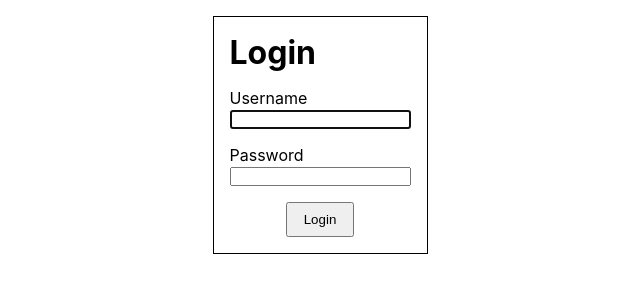
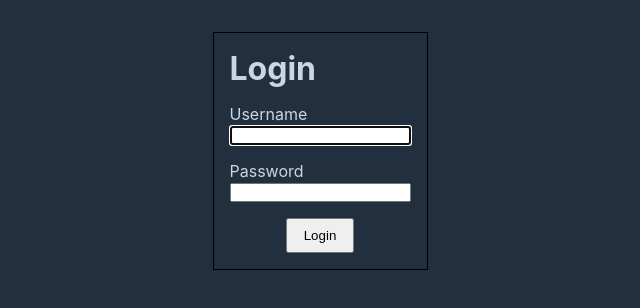
Before and after one commit to nahhuaraujo/gp-routing-ts, a React (Create React App) app: page /login in a window 1280 px wide. Shown: the top 308 px of the page, without its empty margins (320-960 px from the left). Built offline with nearby package versions, Linux system fonts and the light colour scheme.

Commit message:
Add implementation of global styles and styled components

```diff
--- /dev/null
+++ b/src/App.styled.ts
@@ -0,0 +1,10 @@
+import styled from 'styled-components';
+import { superLightGrey, darkGrey } from './styles/global-styled-css';
+
+export const App = styled.div`
+  padding: 1rem;
+  width: 100%;
+  height: 100vh;
+  color: ${superLightGrey};
+  background-color: ${darkGrey};
+`;
--- a/src/App.tsx
+++ b/src/App.tsx
@@ -5,6 +5,7 @@ import { Loading } from './components';
 import { AuthGuard } from './guard';
 import store from './redux/store';
 import { PrivateRoutes, PublicRoutes } from './routes';
+import * as S from './App.styled';
 
 const Login = lazy(() => import('./pages/Login/Login'));
 const About = lazy(() => import('./pages/About/About'));
@@ -13,6 +14,7 @@ const NotFound = lazy(() => import('./pages/NotFound/NotFound'));
 
 const App = () => {
   return (
+    <S.App>
       <Suspense fallback={<Loading />}>
         <Provider store={store}>
           <Router>
@@ -28,6 +30,7 @@ const App = () => {
           </Router>
         </Provider>
       </Suspense>
+    </S.App>
   );
 };
 
--- /dev/null
+++ b/src/pages/Private/Dashboard/Dashboard.styled.ts
@@ -0,0 +1,8 @@
+import styled from 'styled-components';
+import { tableBorder } from '../../../styles/global-styled-css';
+
+export const Dashboard = styled.div`
+  > table {
+    ${tableBorder}
+  }
+`;
--- a/src/pages/Private/Dashboard/Dashboard.tsx
+++ b/src/pages/Private/Dashboard/Dashboard.tsx
@@ -1,13 +1,15 @@
 import { useSelector } from 'react-redux';
 import { AppStore } from '../../../redux/store';
+import * as S from './Dashboard.styled';
 
 const Dashboard = () => {
   const user = useSelector((store: AppStore) => store.user);
+  console.log(user);
   return (
-    <div>
-      <h1>Welcome to your dashboard, {user.name}</h1>
+    <S.Dashboard>
+      <h1>Welcome to your dashboard, {user.name}.</h1>
       <h3>Here is some of your data</h3>
-      <table style={{ textAlign: 'center' }}>
+      <table>
         <thead>
           <tr>
             <th>Image</th>
@@ -19,7 +21,7 @@ const Dashboard = () => {
         </thead>
         <tbody>
           <tr>
-            <td>{user?.image && <img src={user.image} width={'50%'} />}</td>
+            <td>{user?.image && <img src={user.image} width={'50%'} alt={user.username} />}</td>
             <td>{user?.location?.name}</td>
             <td>{user?.species}</td>
             <td>{user?.gender}</td>
@@ -27,7 +29,7 @@ const Dashboard = () => {
           </tr>
         </tbody>
       </table>
-    </div>
+    </S.Dashboard>
   );
 };
 
--- a/src/services/index.ts
+++ /dev/null
@@ -1 +0,0 @@
-export * from './auth.service';
--- /dev/null
+++ b/src/styles/global-styled-css.ts
@@ -0,0 +1,38 @@
+import { css } from 'styled-components';
+
+const border = css`
+  margin: 1rem auto 0;
+  border: 1px solid black;
+  border-collapse: collapse;
+  table-layout: fixed;
+  width: 70%;
+`;
+
+export const tableBorder = css`
+  ${border}
+
+  td {
+    ${border}
+  }
+`;
+
+export const darkGrey = css`
+  #222f3e
+`;
+
+export const lightGrey = css`
+  #576574
+`;
+
+export const superLightGrey = css`
+  #c8d6e5
+`;
+export const darkGreen = css`
+  #10ac84
+`;
+
+export const lightGreen = css`
+  #10ac84
+`;
+
+export const linkStyle = css``;
```
Also changed, not shown: src/services/auth.service.ts (deleted, +0 -13 lines). Lines whose indentation alone changed are shown as unchanged.
